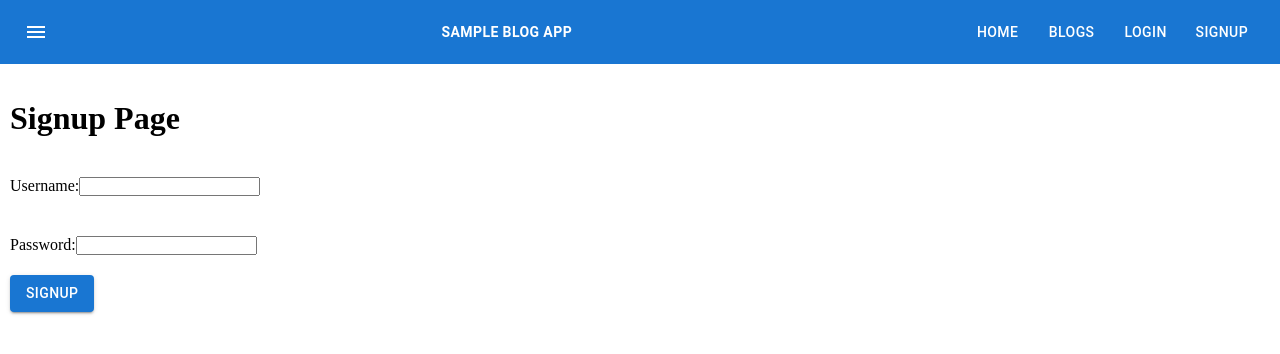
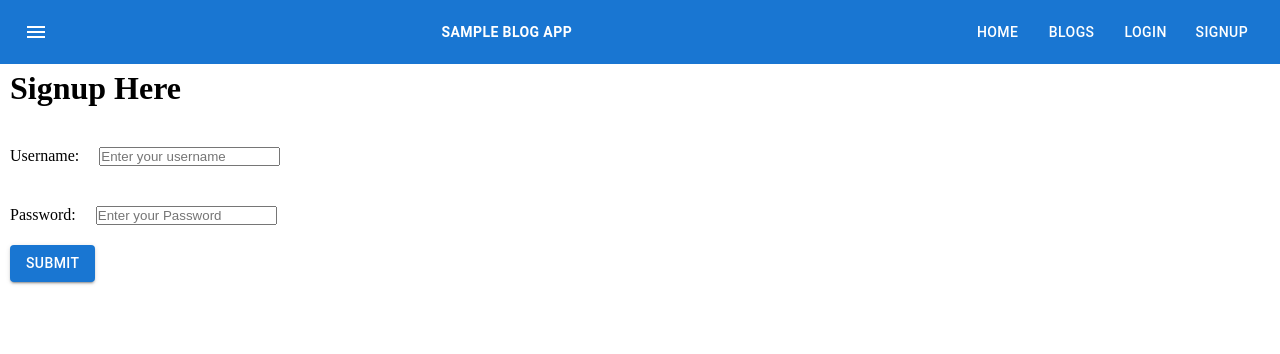
Before and after one commit to stefanappdev/blogger-frontend, a React (Create React App) app: page /signup in a window 1280 px wide. Shown: the top 354 px of the page. Built offline with nearby package versions, Linux system fonts and the light colour scheme.

Commit message:
signup is working

```diff
--- a/package.json
+++ b/package.json
@@ -14,6 +14,7 @@
     "react-dom": "^18.2.0",
     "react-router-dom": "^6.14.0",
     "react-scripts": "5.0.0",
+    "uuid": "^9.0.0",
     "web-vitals": "^2.1.4"
   },
   "scripts": {
--- a/src/components/Blogs_view/createblog.js
+++ b/src/components/Blogs_view/createblog.js
@@ -29,24 +29,14 @@ function Createblog(){
     }
   }
 
-  const clearForm=()=>{
-    setFormData(prevFormdata=>{
-      return{
-        title:'',
-        snippet:'',
-        body:''
-      }
-    });
-  }
   const handleSubmit=(e)=>{
+
     e.preventDefault();
     let url=`${process.env.REACT_APP_SERVER_URL}/blogs`;
+    const data=formdata
 
       if (validateForm()){
 
-
-
-      const data=formdata
        try{
        fetch(url,{method:'POST',headers: {
            'Content-Type': 'application/json;charset=utf-8'
--- a/src/components/Signup.js
+++ b/src/components/Signup.js
@@ -1,93 +1,115 @@
-import React,{useState} from 'react'
-import { UseAuth } from './protected_view/Auth'
-import { useNavigate } from 'react-router-dom'
-import { Button } from '@mui/material';
-import "../styles/signup.css"
- const Signup = () => {
-    const Auth=UseAuth();
+
+import React,{ useState,useEffect } from 'react';
+import { useNavigate } from 'react-router-dom';
+import Button from '@mui/material/Button';
+import {v4} from 'uuid';
+
+import '../../src/styles/forms.css';
+import '../../src/styles/signup.css';
+
+function Signup(){
   const navigate=useNavigate();
-    const[formdata,setformdata]=useState({User:null,Password:null});
+  const[formdata,setFormData]=useState({Password:'',_id_User:v4(),Username:'',isRegistered:true});
+  const[message,setmessage]=useState(false);
 
 
-    const handleChange=(event)=>{
-        setformdata(prevformdata=>{
-                return{
-                    ...prevformdata,[event.target.name]:event.target.value
-                }})
-        }
 
-    const HandleSignup=()=>{
-        Validate(formdata)
-    }
-
-    const Validate=(formdata)=>{
-        if(formdata.User===null||formdata.User.length===0){
-
-          let username_message=document.getElementById('username_message')
-          username_message.setAttribute('class','error')
-          username_message.textContent='A username is required'
-        }
-
-        else if(formdata.Password===null||formdata.Password.length===0){
-          let password_message=document.getElementById('password_message')
-          password_message.setAttribute('class','error')
-          password_message.textContent='A password is required'
-        }
-
-        else{
-            /*code to connect to backend will go here */
-        navigate('/')
-        }
+  const handleChange=(e)=>{
+    setFormData({...formdata,[e.target.name]:e.target.value});
   }
 
 
 
-  return (
-    <React.Fragment>
+
+  const handleSubmit=(e)=>{
+
+    e.preventDefault();
+    let url=`${process.env.REACT_APP_SERVER_URL}/users`;
+    //validation goes here
+    /* */
+
+       try{
+       fetch(url,{method:'POST',headers: {
+           'Content-Type': 'application/json;charset=utf-8'
+       },
+       body:JSON.stringify(formdata)
+    })
+       .then(resp=>resp.json())
+       .then(result=>{console.log(result)
+
+       });
 
 
-        <form className='signup-form'>
-            <h1 className='signup-elements'>Signup Page</h1>
+       }
 
-            <div className='signup-elements' id='username-container'>
-                <label for='User'>Username:</label>
+       catch(err){
+           console.log('Something went wrong',err.message)
+   }
 
-                <input id='username' name='User'
-                 value={formdata.User}
-                 className='signup-elements'
+    setmessage('User registered successfully...redirecting to home page');
+    setTimeout(()=>{
+      navigate('/');
+    },5000)
+
+  }
+
+  return(
+      <div className='content-box'>
+
+          <h1>Signup Here</h1>
+
+        <form className='forms' onSubmit={handleSubmit} >
+            <div className='form-group-container'>
+            <label>Username:
+
+
+
+                <input
+                className='form-group'
                 type="text"
+                name="Username"
+                id="Username"
+                value={formdata.Username}
+                onChange={handleChange}
+                placeholder="Enter your username"
+
+
+              />
+            </label>
+
+            <div id='username_message' className='message'></div>
+            <label>Password:
+            <input
+                className='form-group'
+                id='Password'
+                name='Password'
+                type="password"
+                value={formdata.Password}
+                placeholder='Enter your Password'
                 onChange={handleChange}
                 />
-
-                <div id='username_message'></div>
-            </div>
-
-
-            <div className='signup-elements' id='password-container'>
-                <label for='Password'>Password:</label>
-
-                <input
-                id='password'
-                name='Password'
-                value={formdata.Password}
-                type="password"
-                className='signup-elements'
-                onChange={handleChange}
-                />
-
-                <div id='password_message'></div>
-            </div>
-
-            <div className='signup-elements'>
-            <Button variant='contained'    onClick={HandleSignup} color='primary'>Signup</Button>
-            </div>
-
-        </form>
 
 
 
 
-    </React.Fragment>
+            </label>
+
+            <div id='password_message' className='message'></div>
+
+
+
+            <Button  className='form-group' color='primary'  variant='contained' type='submit'>submit</Button>
+
+            </div>
+
+        </form>
+        <br/>
+        <br/>
+
+        <div>{message}</div>
+
+        </div>
+
     )
 }
 
--- a/src/components/protected_view/Auth.js
+++ b/src/components/protected_view/Auth.js
@@ -1,12 +1,13 @@
 import React,{useState,createContext,useContext} from 'react'
 
+//global context for App
 
 const AuthContext=createContext(null);
 
 export const AuthProviderWrapper=({children})=>{
     const [User,setUser]=useState(null);
     const [isloggedin,setisloggedin]=useState(false);
-    const  [isregistered,setisregistered]=useState(false);
+    const  [isRegistered,setisRegistered]=useState(false);
 
     const login=(User)=>{
         setUser(User)
@@ -18,7 +19,7 @@ export const AuthProviderWrapper=({children})=>{
         setisloggedin(false)
     }
 
-    return <AuthContext.Provider value={{User,login,logout,isloggedin,isregistered,setisregistered}}>
+    return <AuthContext.Provider value={{User,login,logout,isloggedin,isRegistered,setisRegistered}}>
                 {children}
     </AuthContext.Provider>
 
--- a/src/styles/signup.css
+++ b/src/styles/signup.css
@@ -1,17 +1,5 @@
-.signup-form{
-    display: flex;
-    flex-direction: column;
-    padding-top:50px;
-    padding-left: 10px;
-    margin-top: 30px;
-}
-
-.signup-elements{
-    margin-top: 20px;
-}
 
 
-
-.error{
+.message{
     color: red;
 }
```
Also changed, not shown: src/components/protected_view/validations/LoginValidation.js (added), src/components/protected_view/validations/SignupValidation.js (added), 1 other file (tests, documents, lock files or other folders). Lines whose indentation alone changed are shown as unchanged.
